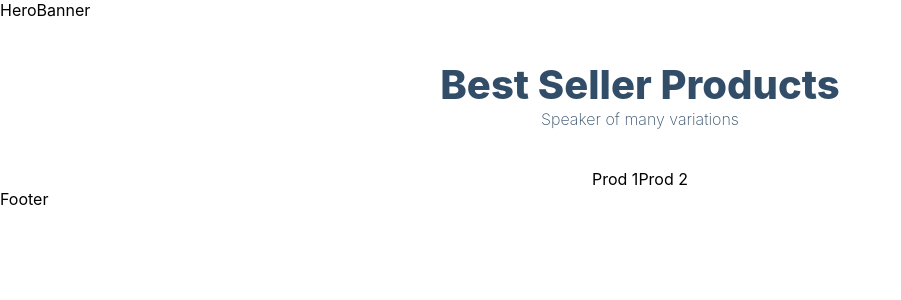
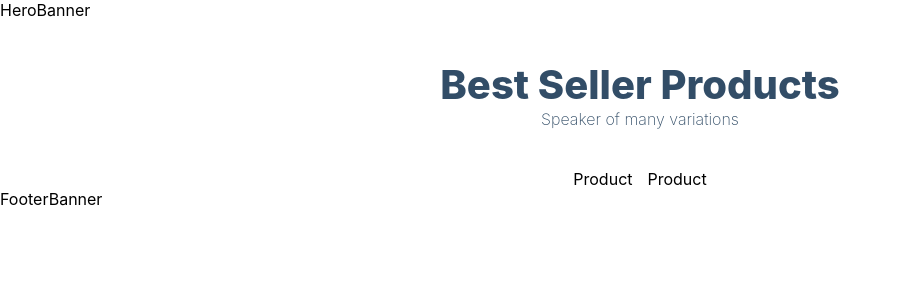
Before and after one commit to Orozimbo1/React-Ecommerce, a Next.js app in the folder ecommerce/: page / in a window 1280 px wide. Shown: the top 300 px of the page, without its empty margins (0-901 px from the left). Built offline with nearby package versions, Linux system fonts and the light colour scheme.

Commit message:
Criando os componentes

```diff
--- /dev/null
+++ b/ecommerce/components/Cart.jsx
@@ -0,0 +1,9 @@
+import React from 'react'
+
+const Cart = () => {
+  return (
+    <div>Cart</div>
+  )
+}
+
+export default Cart
--- /dev/null
+++ b/ecommerce/components/Footer.jsx
@@ -0,0 +1,9 @@
+import React from 'react'
+
+const Footer = () => {
+  return (
+    <div>Footer</div>
+  )
+}
+
+export default Footer
--- /dev/null
+++ b/ecommerce/components/FooterBanner.jsx
@@ -0,0 +1,9 @@
+import React from 'react'
+
+const FooterBanner = () => {
+  return (
+    <div>FooterBanner</div>
+  )
+}
+
+export default FooterBanner
--- /dev/null
+++ b/ecommerce/components/HeroBanner.jsx
@@ -0,0 +1,9 @@
+import React from 'react'
+
+const HeroBanner = () => {
+  return (
+    <div>HeroBanner</div>
+  )
+}
+
+export default HeroBanner
--- /dev/null
+++ b/ecommerce/components/Layout.jsx
@@ -0,0 +1,9 @@
+import React from 'react'
+
+const Layout = () => {
+  return (
+    <div>Layout</div>
+  )
+}
+
+export default Layout
--- /dev/null
+++ b/ecommerce/components/Navbar.jsx
@@ -0,0 +1,9 @@
+import React from 'react'
+
+const Navbar = () => {
+  return (
+    <div>Navbar</div>
+  )
+}
+
+export default Navbar
--- /dev/null
+++ b/ecommerce/components/Product.jsx
@@ -0,0 +1,9 @@
+import React from 'react'
+
+const Product = () => {
+  return (
+    <div>Product</div>
+  )
+}
+
+export default Product
--- /dev/null
+++ b/ecommerce/components/index.js
@@ -0,0 +1,7 @@
+export { default as Navbar } from './Navbar'
+export { default as HeroBanner } from './HeroBanner'
+export { default as Cart } from './Cart'
+export { default as Product } from './Product'
+export { default as Layout } from './Layout'
+export { default as Footer } from './Footer'
+export { default as FooterBanner } from './FooterBanner'
--- a/ecommerce/pages/index.js
+++ b/ecommerce/pages/index.js
@@ -1,9 +1,12 @@
 import React from 'react'
+
+// Componets
+import { HeroBanner, FooterBanner, Product } from '@/components'
 
 const Home = () => {
   return (
     <>
-      HeroBanner
+      <HeroBanner />
 
       <div className='products-heading'>
         <h2>Best Seller Products</h2>
@@ -11,10 +14,10 @@
       </div>
 
       <div className='products-container'>
-        {['Prod 1', 'Prod 2'].map((product) => product)}
+        {['Prod 1', 'Prod 2'].map((product) => <Product key={product} />)}
       </div>
 
-      Footer
+      <FooterBanner />
     </>
   )
 }
```
